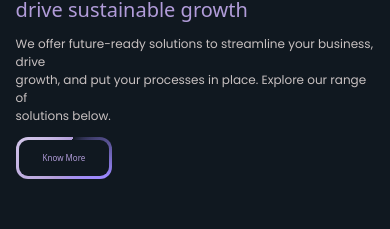
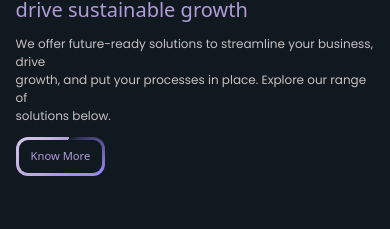
Before and after one commit to Be-A-Coder01/VEDAPIXEL, a React (Vite) app in the folder client/: page / in a window 390 px wide. Shown: the part 1191-1420 px from the top of the page. Built offline with nearby package versions, Linux system fonts and the light colour scheme.

Commit message:
commit 29

```diff
--- a/client/src/pages/Body.jsx
+++ b/client/src/pages/Body.jsx
@@ -336,7 +336,7 @@ const Body = () => {
               solutions below.
             </p>
             <div className="relative inline-block">
-              <button className="rotating-btn relative text-[#b19cd9] font-garota text-[0.5rem] md:text-[1.5rem] rounded-md px-6 py-3 overflow-hidden">
+              <button className="rotating-btn relative text-[#b19cd9] font-garota text-[0.7rem] md:text-[1.5rem] rounded-md px-3 py-2 md:px-6 md:py-3 overflow-hidden">
                 Know More
               </button>
             </div>
```
